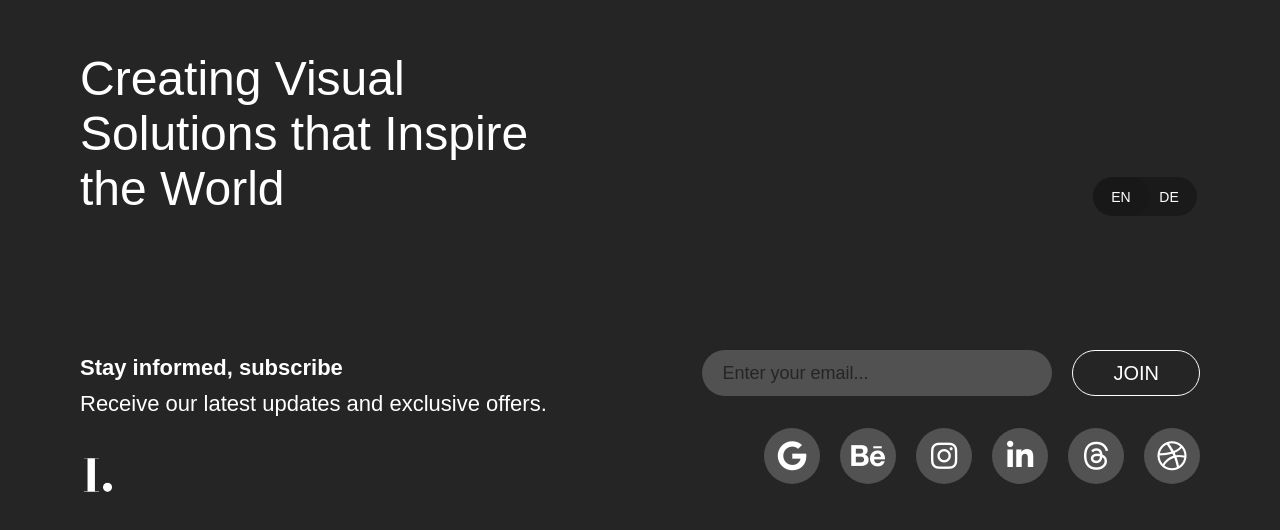
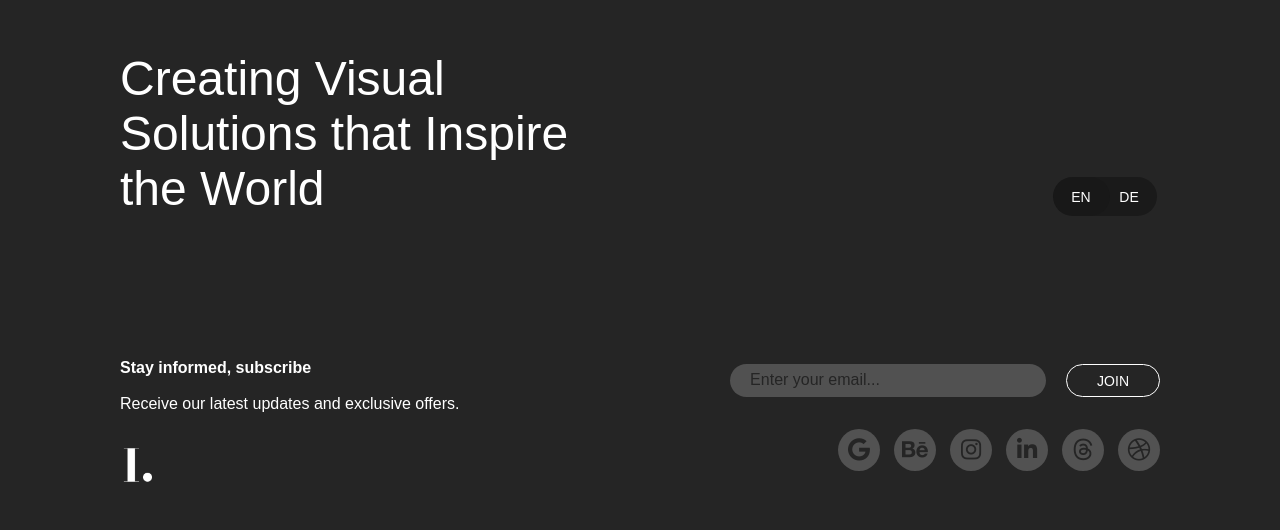
Before and after one commit to kbekher/in-portfolio, a React (Create React App) app: page / in a window 1280 px wide. Shown: the part 514-1044 px from the top of the page. Built offline with nearby package versions, Linux system fonts and the light colour scheme.

Commit message:
Adapt footer to different screen sizes

```diff
--- a/src/App.scss
+++ b/src/App.scss
@@ -20,6 +20,10 @@ img {
   @include onDesktop {
     padding: 0 80px;
   }
+
+  @include onDesktop {
+    padding: 0 120px;
+  }
 }
 
 .App {
--- a/src/components/ContactForm/ContactForm.scss
+++ b/src/components/ContactForm/ContactForm.scss
@@ -13,7 +13,7 @@
   }
 
   &__input {
-    font-size: 18px;
+    font-size: 16px;
     max-width: 350px;
     width: 100%;
     height: 46px;
@@ -22,9 +22,15 @@
     background-color: $color-white-opacity;
     color: $color-gray-dark;
     box-sizing: border-box;
-    padding: 10px 10px 10px 20px;
+    padding: 10px;
+    padding-left: 20px;
     margin-bottom: 28px;
     outline: none;
+    transition: $transition;
+
+    &:hover {
+      box-shadow: 0px 0px 0px 4px $color-white-opacity;
+    }
 
     &::placeholder {
       color: $color-gray-dark;
@@ -40,7 +46,14 @@
     @include onDesktop {
       margin-bottom: 0;
       margin-right: 20px;
+      width: 316px;
+      height: 33px;
+    }
+
+    @include onLargeScreen {
       width: 406px;
+      height: 46px;
+      font-size: 20px;
     }
   }
 
--- a/src/components/ContactLinks/ContactLinks.jsx
+++ b/src/components/ContactLinks/ContactLinks.jsx
@@ -1,11 +1,12 @@
 import React from 'react';
-import { MEDIA_LINKS }from '../../constants/index';
+import { MEDIA_LINKS } from '../../constants/index';
 
 import './ContactLinks.scss';
 
 export const ContactLinks = () => {
   return (
     <div className="ContactLinks">
+      <div className="ContactLinks__content">
         {MEDIA_LINKS.map(({ name, href }) => (
           <a
             key={name}
@@ -19,5 +20,6 @@ export const ContactLinks = () => {
           </a>
         ))}
       </div>
+    </div>
   );
 }
--- a/src/components/ContactLinks/ContactLinks.scss
+++ b/src/components/ContactLinks/ContactLinks.scss
@@ -1,26 +1,38 @@
 @import '../../styles/utils';
 
 .ContactLinks {
-  display: flex;
-  flex-direction: row;
-  justify-content: space-between;
-  gap: 20px;
-  max-width: 400px;
+  max-width: 330px;
 
   @include onDesktop {
     max-width: max-content
   }
 
+  &__content {
+    display: flex;
+    flex-direction: row;
+    flex-wrap: wrap;
+    justify-content: center;
+    gap: 20px;
+
+    @include onDesktop {
+      gap: 14px;
+    }
+
+    @include onLargeScreen {
+      gap: 24px;
+    }
+  }
+
   &__link {
     @include square(38px);
-    font-size: 18px;
+    color: $color-gray-dark;
+    font-size: 20px;
     border-radius: 50%;
     background-color: $color-gray-medium;
     transition: $transition;
 
     &:hover,
     &:active {
-      color: $color-gray-dark;
       background-color: $color-white;
     }
 
@@ -41,9 +53,13 @@
     }
 
     @include onDesktop {
-      @include square(56px);
-      font-size: 30px;
-      gap: 24px;
+      @include square(42px);
+      font-size: 23px;
+    }
+
+    @include onLargeScreen {
+      @include square(66px);
+      font-size: 36px;
     }
   }
 }
--- a/src/components/Footer/Footer.scss
+++ b/src/components/Footer/Footer.scss
@@ -2,15 +2,15 @@
 
 .Footer {
   min-height: 700px;
-  position: relative;
 
   @include onDesktop {
-    position: static;
+    min-height: 300px;
   }
 
   &__content {
     text-align: center;
-    padding-top: 170px;
+    padding: 170px 0 80px;
+    position: relative;
 
     @include onDesktop {
       position: relative;
@@ -18,31 +18,45 @@
       padding-top: 64px;
       display: flex;
       justify-content: space-between;
+      align-items: center;
+    }
+
+    & .col:nth-child(2) {
+      @include onDesktop {
+        display: flex;
+        flex-direction: column;
+        align-items: flex-end;
+      }
     }
   }
 
   &__title {
     font-weight: 700;
     font-size: 40px;
-    line-height: 54px;
+    line-height: 52px;
   }
+
 
   &__subtitle {
     font-weight: 300;
-    margin-bottom: 20px;
+    margin-bottom: 18px;
     font-size: 16px;
-    line-height: 24px;
+    line-height: 34px;
 
     @include onDesktop {
-      margin-bottom: 34px;
+      margin-bottom: 24px;
     }
   }
 
   &__title,
   &__subtitle {
     @include onDesktop {
+      font-size: 16px;
+      line-height: 36px;
+    }
+
+    @include onLargeScreen {
       font-size: 22px;
-      line-height: 36px;
     }
   }
 
@@ -57,6 +71,11 @@
     @include onDesktop {
       transform: none;
       position: static;
+    }
+
+    @include onLargeScreen {
+      width: 50px;
+      height: 64px;
     }
   }
 
@@ -75,8 +94,6 @@
 
     @include onDesktop {
       margin: 0;
-      position: absolute;
-      right: 0;
     }
   }
 }
--- a/src/components/Header/Header.scss
+++ b/src/components/Header/Header.scss
@@ -28,6 +28,10 @@
       @include onDesktop {
         flex-direction: row;
         padding: 40px 0 70px;
+      }
+
+      @include onLargeScreen {
+        padding: 80px 0 94px;
       }
     }
   }
--- a/src/components/Hello/Hello.scss
+++ b/src/components/Hello/Hello.scss
@@ -25,6 +25,10 @@
       padding-top: 48px;
       position: relative;
     }
+
+    @include onLargeScreen {
+      padding-top: 88px;
+    }
   }
 
   &__closeBtn {
@@ -48,7 +52,13 @@
       path,
       rect {
         stroke: $color-gray-light;
-      };
+      }
+    }
+
+    & svg {
+      @include onLargeScreen {
+        @include square(60px);
+      }
     }
   }
 
--- a/src/components/Navigation/Navigation.scss
+++ b/src/components/Navigation/Navigation.scss
@@ -3,6 +3,7 @@
 .Navigation {
   display: flex;
   justify-content: center;
+  flex-wrap: wrap;
   gap: 14px;
 
   &__btn {
--- a/src/styles/_extends.scss
+++ b/src/styles/_extends.scss
@@ -13,11 +13,16 @@
   }
 }
 
+%img-size {
+  object-fit: contain;
+  object-position: center;
+}
 
 %button {
   // TODO: move common styles to button
   color: $color-white;
   border-radius: $border-radius-btn;
+  box-sizing: border-box;
   text-transform: uppercase;
   transition: $transition;
   cursor: pointer;
@@ -37,7 +42,6 @@
   font-size: 14px;
   text-align: center;
 
-  box-sizing: border-box;
   padding: 14px 10px;
   width: 102px;
   height: 46px; //TODO: should move to button?
@@ -67,9 +71,8 @@
   font-size: 20px;
   border: 1px solid $color-white;
   background-color: transparent;
-
   height: 46px;
-  padding: 10px 40px;
+  padding: 11px 37px;
 
   &:hover,
   &:active {
@@ -98,13 +101,14 @@
     border-color: $color-gray-medium;
   }
 
-  // @include onDesktop {
-  //   height: 39px;
-  // }
+  @include onDesktop {
+    height: 33px;
+    font-size: 14px;
+    padding: 8px 30px;
+  }
+  @include onLargeScreen {
+    height: 46px;
+    font-size: 20px;
+    padding: 10px 37px;
+  }
 }
-
-
-%img-size {
-  object-fit: contain;
-  object-position: center;
-}
```
Lines whose indentation alone changed are shown as unchanged.
